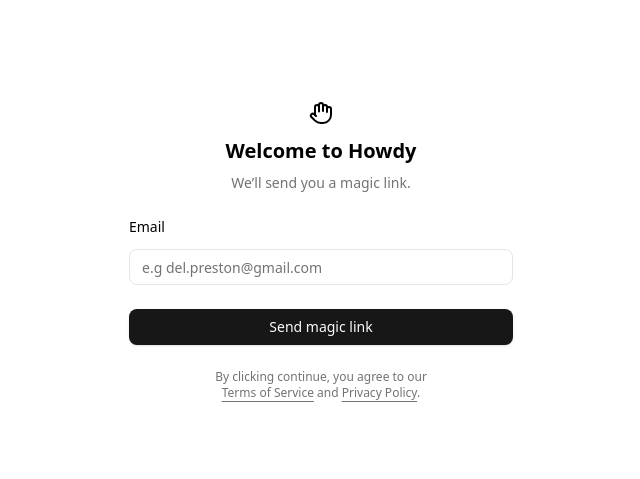
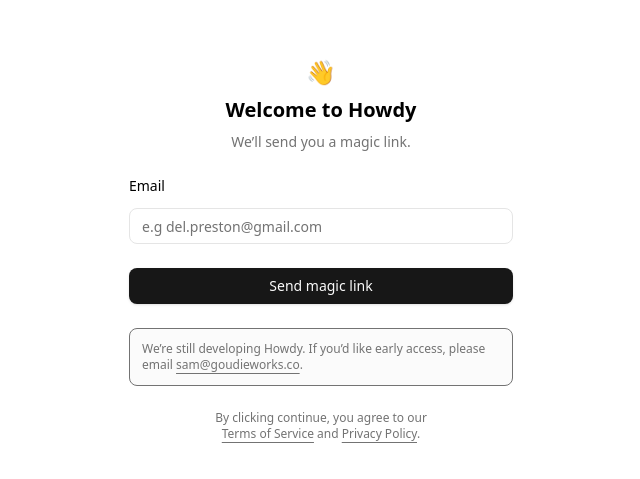
Before and after one commit to sgoudie/howdy, a Next.js app: page /login in a window 1280 px wide. Shown: the part 151-630 px from the top of the page, without its empty margins (319-959 px from the left). Built offline with nearby package versions, Linux system fonts and the light colour scheme; no server answers.

Commit message:
Added login redirect and beta notice

```diff
--- a/src/app/(auth)/dashboard/page.tsx
+++ b/src/app/(auth)/dashboard/page.tsx
@@ -1,6 +1,8 @@
 import { redirect } from "next/navigation";
 import { getSupabaseServer } from "@/lib/supabaseServer";
 import AddSubscriberForm from "@/features/subscribers/components/AddSubscriberForm";
+import { Message } from "@/components/Message";
+import { appLinks } from "@/lib/config";
 
 export const dynamic = "force-dynamic";
 export const revalidate = 0;
@@ -36,6 +38,11 @@
               texting it. Everything ends up tagged in ConvertKit so your automation stays tidy.
             </p>
           </div>
+          <div className="mt-4 max-w-3xl">
+            <Message>
+              <p className="text-left">We're still developing Howdy. If you know someone who would like early access, please email <a href={appLinks.contactEmail} className="underline underline-offset-4">{appLinks.contactEmail}</a>.</p>
+            </Message>
+          </div>
         </div>
       </div>
 
--- a/src/app/(public)/login/page.tsx
+++ b/src/app/(public)/login/page.tsx
@@ -1,10 +1,16 @@
 import LoginForm from "@/components/LoginForm";
+import { redirect } from "next/navigation";
+import { getSupabaseServer } from "@/lib/supabaseServer";
 
 export const metadata = {
   title: "Login",
 };
 
-export default function LoginPage() {
+export default async function LoginPage() {
+  const supabase = await getSupabaseServer();
+  const { data } = await supabase.auth.getUser();
+  if (data.user) redirect("/dashboard");
+
   return (
     <div className="bg-background flex min-h-svh flex-col items-center justify-center gap-6 p-6 md:p-10">
       <div className="w-full max-w-sm">
--- /dev/null
+++ b/src/components/BetaNotice.tsx
@@ -0,0 +1,4 @@
+// Deprecated: replaced by Message component; file kept temporarily to avoid import errors.
+export default function BetaNotice() {
+  return null;
+}
--- a/src/components/LoginForm.tsx
+++ b/src/components/LoginForm.tsx
@@ -3,9 +3,10 @@
 import { useState } from "react";
 import { supabase } from "@/lib/supabaseClient";
 import { getPublicEnv } from "@/lib/env";
-import { Hand } from "lucide-react";
 import { cn } from "@/lib/utils";
 import { Button } from "@/components/ui/button";
+import { Message } from "@/components/Message";
+import { appLinks } from "@/lib/config";
 import { Input } from "@/components/ui/input";
 
 type FormState =
@@ -53,7 +54,7 @@
           <div className="flex flex-col items-center gap-2">
             <a href="#" className="flex flex-col items-center gap-2 font-medium">
               <div className="flex size-8 items-center justify-center rounded-md">
-                <Hand className="size-6" />
+                <span className="text-2xl">👋</span>
               </div>
               <span className="sr-only">Howdy</span>
             </a>
@@ -77,6 +78,9 @@
       {state.status === "error" && (
         <div className="text-center text-xs text-red-600">{state.message}</div>
       )}
+      <Message>
+        <p className="text-left">We’re still developing Howdy. If you’d like early access, please email <a href={`mailto:${appLinks.contactEmail}`} className="underline underline-offset-4">{appLinks.contactEmail}</a>.</p>
+      </Message>
       <div className="text-muted-foreground *:[a]:hover:text-primary text-center text-xs text-balance *:[a]:underline *:[a]:underline-offset-4">
         By clicking continue, you agree to our <a href="#">Terms of Service</a> and <a href="#">Privacy Policy</a>.
       </div>
--- /dev/null
+++ b/src/components/Message.tsx
@@ -0,0 +1,18 @@
+"use client";
+
+import { cn } from "@/lib/utils";
+
+type MessageProps = {
+  className?: string;
+  children: React.ReactNode;
+};
+
+export function Message({ className, children }: MessageProps) {
+  return (
+    <div className={cn("rounded-md border bg-muted/40 p-3 text-xs text-muted-foreground", className)}>
+      <div className="flex items-start gap-2">
+        {children}
+      </div>
+    </div>
+  );
+}
--- a/src/lib/config.ts
+++ b/src/lib/config.ts
@@ -1,4 +1,5 @@
 export const appLinks = {
   support: "mailto:sam@goudieworks.co",
   feedback: "mailto:sam@goudieworks.co?subject=Feedback",
+  contactEmail: "sam@goudieworks.co"
 } as const;
```
